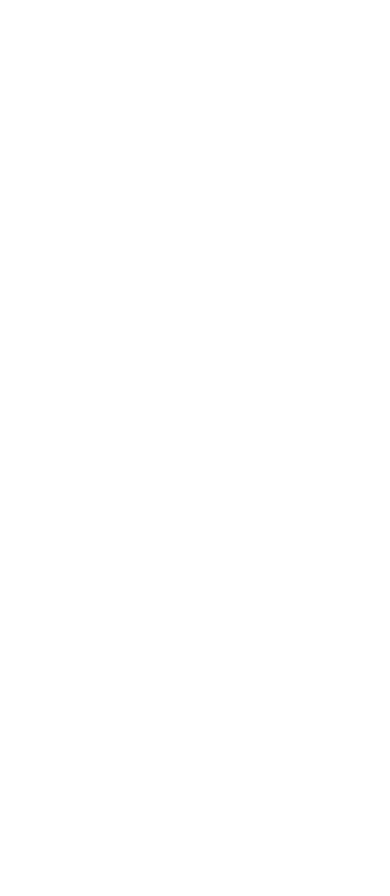
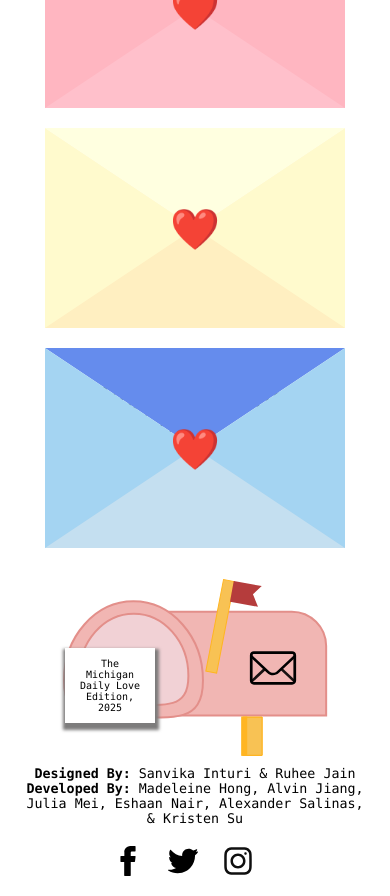
Before and after one commit to michigandaily/love-edition-2025, a React (Vite) app: page / in a window 390 px wide. Shown: the part 2060-2956 px from the top of the page. Before the commit the page ends 1728 px from the top, so only its background shows below. Built offline with nearby package versions, Linux system fonts and the light colour scheme.

Commit message:
Changed file structure slightly to match usage of src/js/components (perhaps redundant since I changed App.tsx which only origin/footer modified to Footer.tsx).

```diff
--- /dev/null
+++ b/src/css/Grid.css
@@ -0,0 +1,16 @@
+.grid {
+	display: grid;
+	grid-template-columns: repeat(2, 1fr); /* Default 2 cols */
+	gap: 20px;
+	margin: 20px;
+	justify-items: center;
+	align-items: center;
+}
+
+/* flexible for mobile devices */
+/* Changed media query width here to be 768px */
+@media (max-width: 768px) {
+	.grid {
+		grid-template-columns: 1fr; /* One column for mobile */
+	}
+}
--- a/src/css/main.scss
+++ b/src/css/main.scss
@@ -7,6 +7,7 @@
 }
 
 footer {
+	position: relative;
 	display: grid;
 	grid-template-columns: 1.5fr 0.5fr 1.5fr;
 	align-items: stretch;
@@ -29,6 +30,9 @@
 }
 
 .footer-square {
+	/* Changed this to absolute position and the footer div to relative
+		but still need to fix it (this moves weirdly when the viewport
+		is somewhere between mobile/media query width and desktop width. */
 	position: absolute;
 	left: 65px;
 	top: 80px;
--- a/src/js/LandingPage.tsx
+++ b/src/js/components/LandingPage.tsx
@@ -30,7 +30,7 @@
 // export default LandingPage;
 
 import React from 'react';
-import '../css/main.scss'; // Import the external CSS file
+import '../../css/main.scss'; // Import the external CSS file
 
 const LandingPage = () => {
 	return (
--- a/src/js/components/Notecard.tsx
+++ b/src/js/components/Notecard.tsx
@@ -1,4 +1,4 @@
-import "./Notecard.css";
+import '../../css/Notecard.css';
 
 interface NotecardProps {
 	text: string;
--- a/src/js/index.tsx
+++ b/src/js/index.tsx
@@ -1,10 +1,13 @@
 import { StrictMode } from 'react';
 import { createRoot } from 'react-dom/client';
-import App from './LandingPage';
-import LandingPage from './LandingPage';
+import Footer from './components/Footer';
+import LandingPage from './components/LandingPage';
+import Grid from './components/Grid';
 
 createRoot(document.getElementById('root')!).render(
 	<StrictMode>
 		<LandingPage />
+		<Grid />
+		<Footer />
 	</StrictMode>
 );
```
Also changed, not shown: src/js/components/Footer.tsx (renamed from src/js/App.tsx, +7 -7 lines), src/js/components/Grid.css (deleted, +0 -15 lines), src/js/components/Grid.tsx (+4 -9 lines), src/css/Notecard.css (renamed from src/js/components/Notecard.css). Lines whose indentation alone changed are shown as unchanged.
